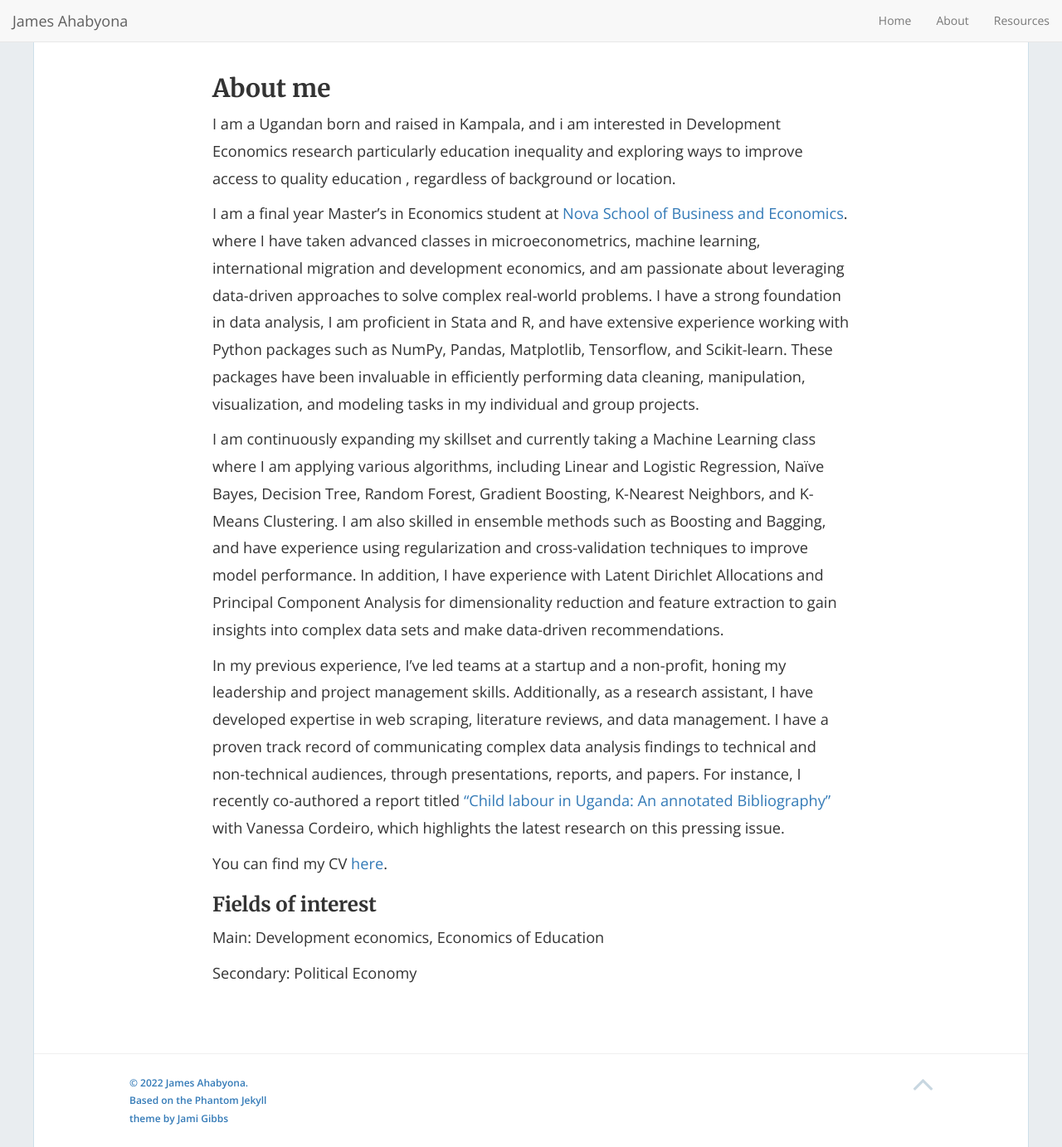
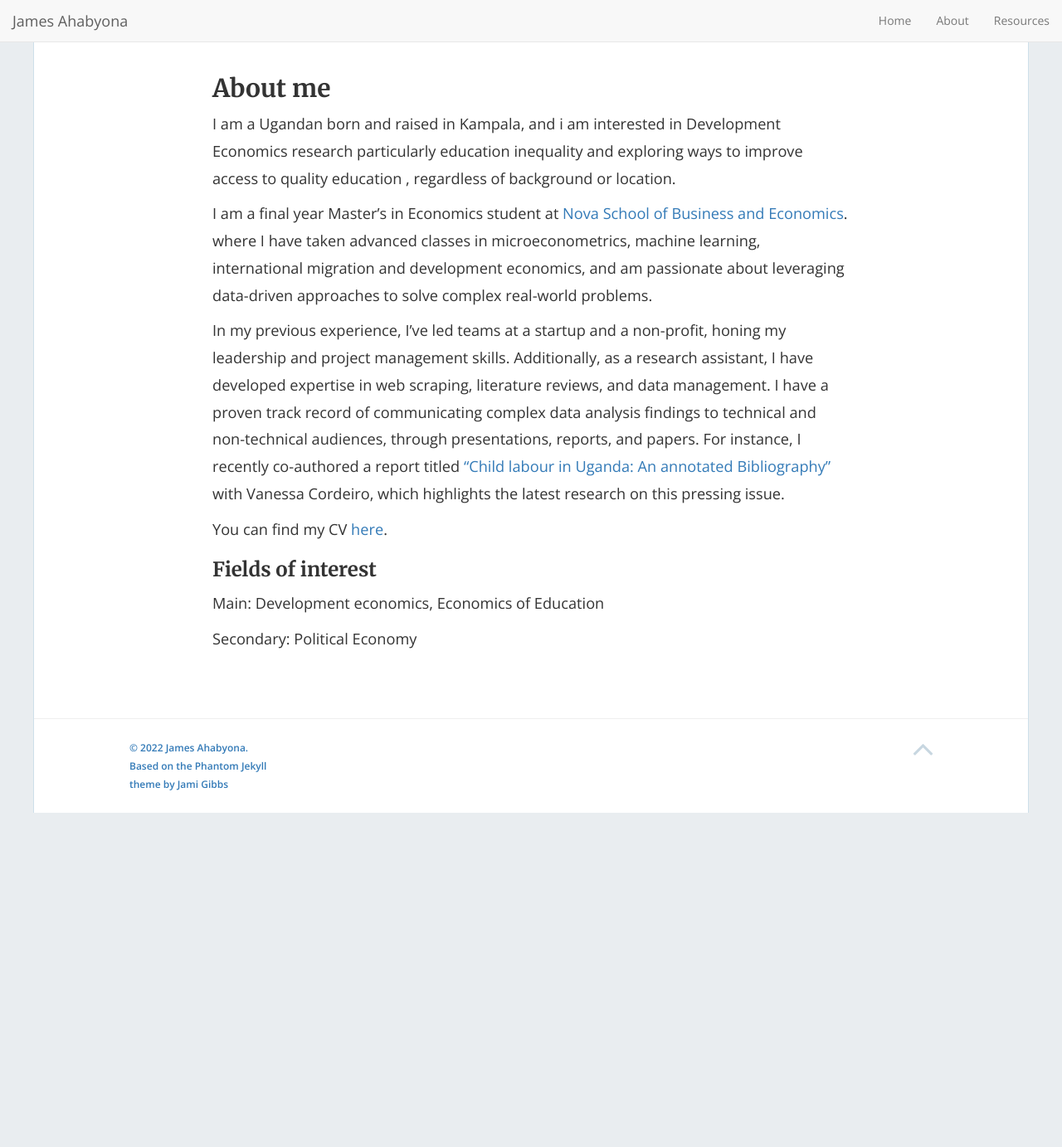
Before and after one commit to mariaelenaguer/mariaelenaguer.github.io, a Jekyll site: the page built from About.md, in a window 1280 px wide and 1383 px high. Shown: the whole window at 83% size. Built offline with Jekyll 4.4.1, drawn with Linux system fonts in a browser that asks for light colours; nearby versions of some CDN libraries.

Commit message:
Update About.md

```diff
--- a/About.md
+++ b/About.md
@@ -6,9 +6,7 @@ permalink: /About/
 ## About me
 I am a Ugandan born and raised in Kampala, and i am interested in Development Economics research particularly education inequality and exploring ways to improve access to quality education , regardless of background or location.
 
-I am a final year Master's in Economics student at [Nova School of Business and Economics](https://www.novasbe.unl.pt/en/programs/masters/economics/program). where I have taken advanced classes in microeconometrics, machine learning, international migration and development economics, and am passionate about leveraging data-driven approaches to solve complex real-world problems. I have a strong foundation in data analysis, I am proficient in Stata and R, and have extensive experience working with Python packages such as NumPy, Pandas, Matplotlib, Tensorflow, and Scikit-learn. These packages have been invaluable in efficiently performing data cleaning, manipulation, visualization, and modeling tasks in my individual and group projects.
-
-I am continuously expanding my skillset and currently taking a Machine Learning class where I am applying various algorithms, including Linear and Logistic Regression, Naïve Bayes, Decision Tree, Random Forest, Gradient Boosting, K-Nearest Neighbors, and K-Means Clustering. I am also skilled in ensemble methods such as Boosting and Bagging, and have experience using regularization and cross-validation techniques to improve model performance. In addition, I have experience with Latent Dirichlet Allocations and Principal Component Analysis for dimensionality reduction and feature extraction to gain insights into complex data sets and make data-driven recommendations.
+I am a final year Master's in Economics student at [Nova School of Business and Economics](https://www.novasbe.unl.pt/en/programs/masters/economics/program). where I have taken advanced classes in microeconometrics, machine learning, international migration and development economics, and am passionate about leveraging data-driven approaches to solve complex real-world problems.
 
 In my previous experience, I've led teams at a startup and a non-profit, honing my leadership and project management skills. Additionally, as a research assistant, I have developed expertise in web scraping, literature reviews, and data management. I have a proven track record of communicating complex data analysis findings to technical and non-technical audiences, through presentations, reports, and papers. For instance, I recently co-authored a report titled ["Child labour in Uganda: An annotated Bibliography"](jamesahabyona.github.io/Uganda-1.pdf) with Vanessa Cordeiro, which highlights the latest research on this pressing issue.
 
```
